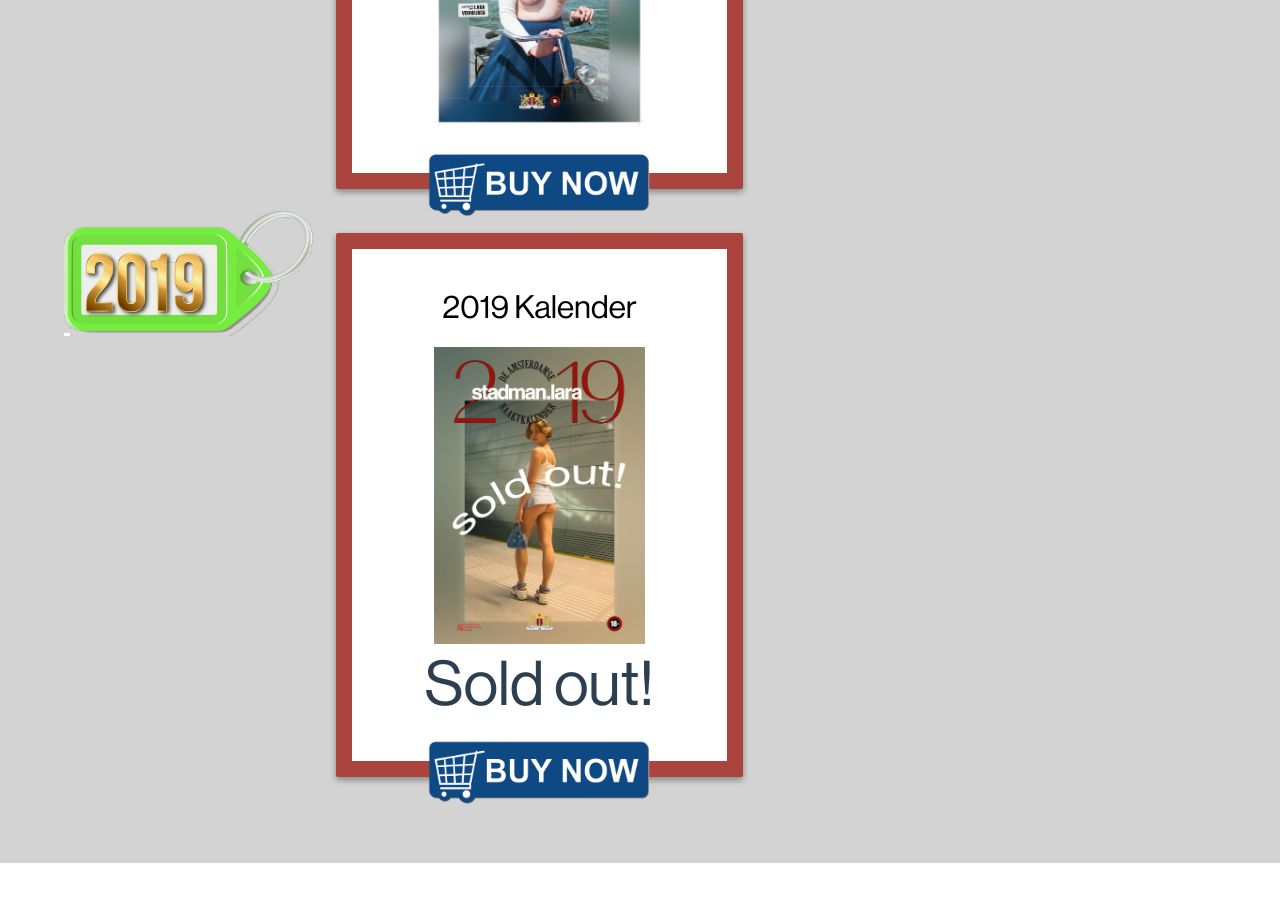
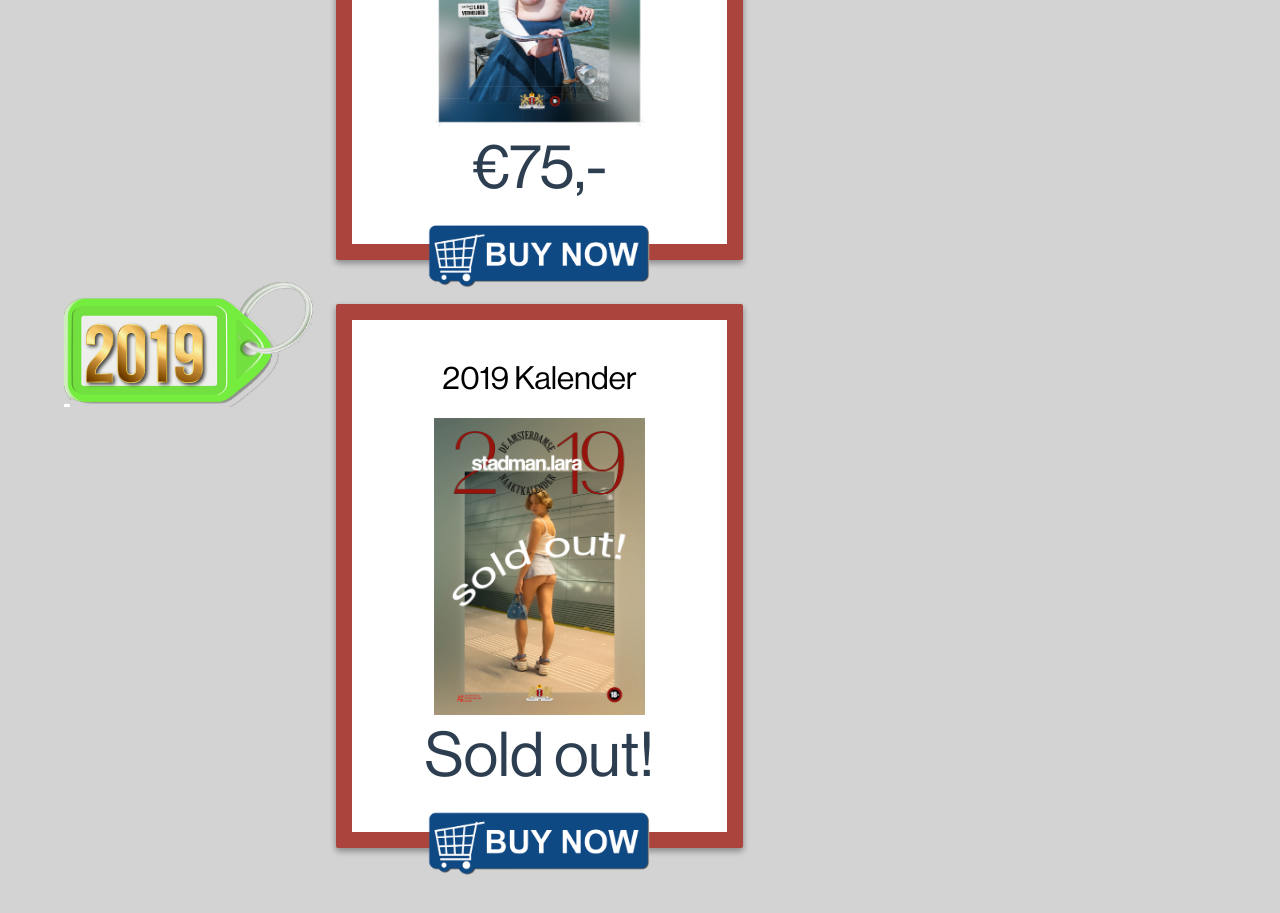
Before and after one commit to YketD/thecalendarproject, a Vue app: page / in a window 1280 px wide. Shown: the part 1780-2693 px from the top of the page. Before the commit the page ends 2643 px from the top, so only its background shows below. Built offline with nearby package versions, Linux system fonts and the light colour scheme.

Commit message:
2020 price

```diff
--- a/src/components/HomeTemp.vue
+++ b/src/components/HomeTemp.vue
@@ -52,6 +52,7 @@
                 <product-card
                         class="product-card"
                         label="2020 Kalender"
+                        price="€75,-"
                         v-on:click.native="orderProduct('frame-product-4256713769026')"
                         :image-title="'/images/products/2020-available.jpg'" />
                 <div></div>
```
